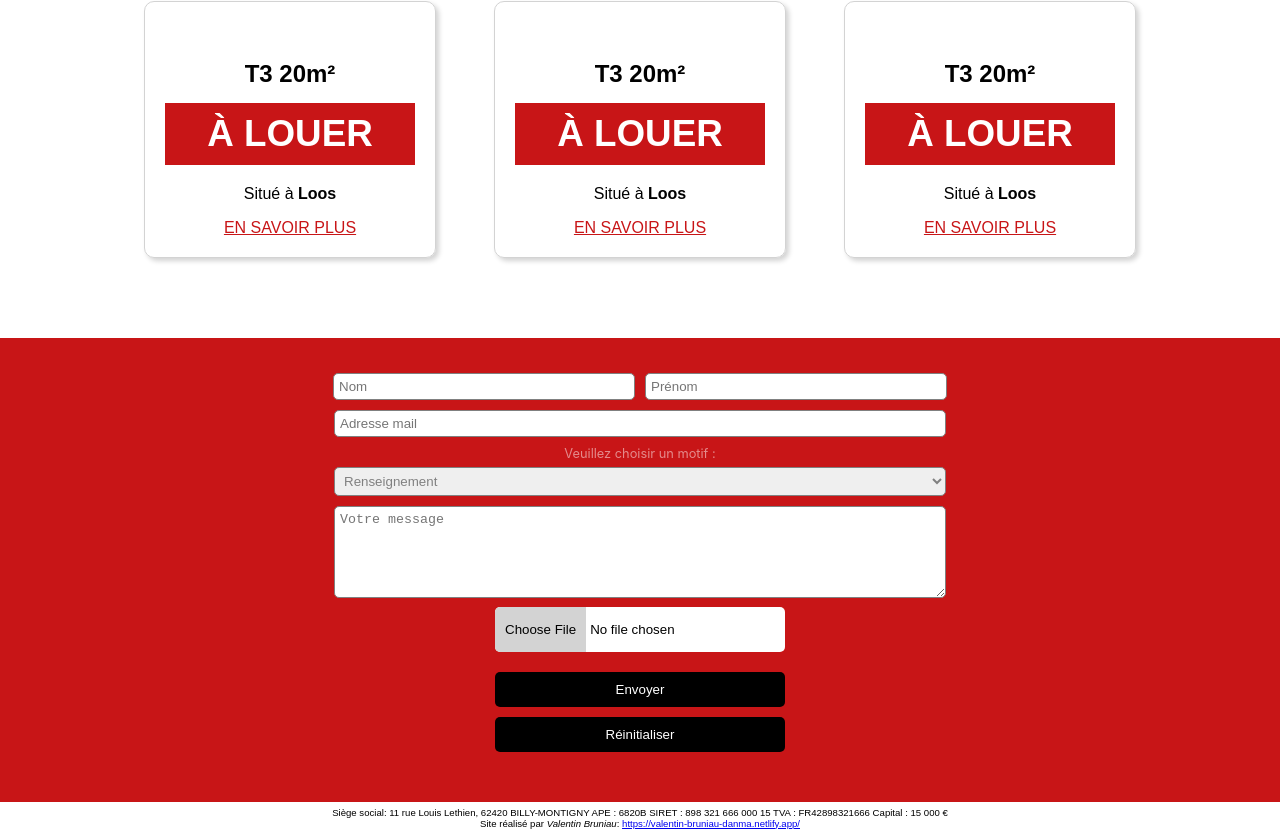
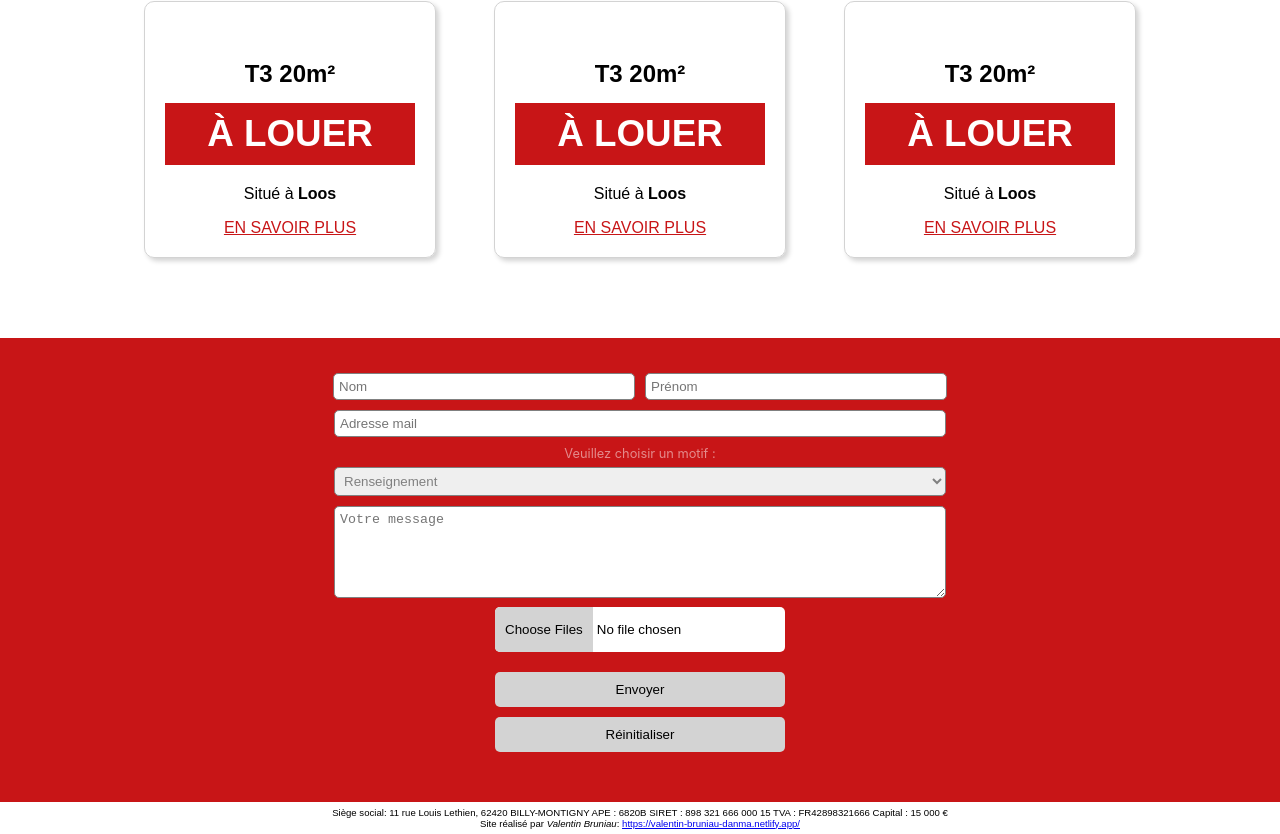
Before and after one commit to valentinbr16/4K_Immo, a React (Create React App) app: page / in a window 1280 px wide. Shown: the part 621-1455 px from the top of the page. Built offline with nearby package versions, Linux system fonts and the light colour scheme.

Commit message:
Amélioration form type file et boutons

```diff
--- a/src/Form.css
+++ b/src/Form.css
@@ -73,8 +73,8 @@
     padding: 10px;
     border-radius: 5px;
     border: none;
-    background-color: black;
-    color: white;
+    background-color: lightgray;
+    color: black;
 }
 
 @media screen and (min-width: 768px) {
--- a/src/Form.js
+++ b/src/Form.js
@@ -36,7 +36,7 @@ export default function Form() {
                     <textarea className="form__comment" id="comment" placeholder="Votre message" name="comment" id="comment"/>
                 </div>
                 <div>
-                    <input className="form__file" type="file"/>
+                    <input className="form__file" type="file" multiple/>
                 </div>
                 <div className="form__btn">
                     <input className="form__submit" type="submit" value="Envoyer"/>
```
